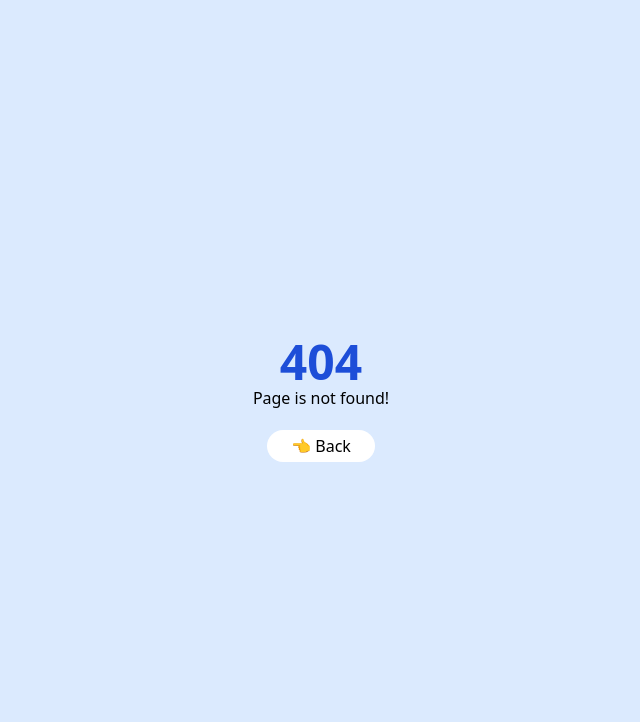
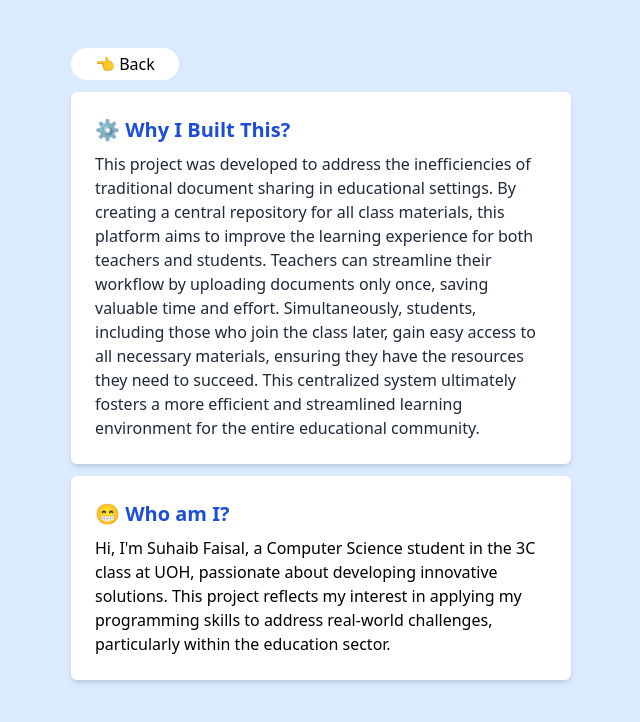
Before and after one commit to NimcaanDev/student-final-doc, a React (Vite) app: page /studentdocs/project-overview in a window 1280 px wide. Before the commit this address had no page. Shown: the top 722 px of the page, without its empty margins (319-959 px from the left). Built offline with nearby package versions, Linux system fonts and the light colour scheme.

Commit message:
finished the project overview page

```diff
--- /dev/null
+++ b/src/pages/projectOverview.jsx
@@ -0,0 +1,30 @@
+import React from 'react'
+import Back from '../components/back'
+
+const ProjectOverview = () => {
+    return (
+        <div className='w-[90%] md:w-[500px] mx-auto flex flex-col gap-3 my-12'>
+            <Back />
+            <div className='why-i-built-this bg-white p-6 rounded-md shadow-md flex flex-col gap-2'>
+                <h1 className='text-blue-700 font-semibold text-xl'>⚙️ Why I Built This?</h1>
+                <p className='text-gray-800'>This project was developed to address the inefficiencies of traditional document sharing in educational settings. By creating a central repository for all class materials, this platform aims to improve the learning experience for both teachers and students. Teachers can streamline their workflow by uploading documents only once, saving valuable time and effort.
+
+                    Simultaneously, students, including those who join the class later, gain easy access to all necessary materials, ensuring they have the resources they need to succeed. This centralized system ultimately fosters a more efficient and streamlined learning environment for the entire educational community.</p>
+            </div>
+            <div className='who-am-i bg-white p-6 rounded-md shadow-md flex flex-col gap-2'>
+                <h1 className='text-blue-700 font-semibold text-xl'>😁 Who am I?</h1>
+                <p>Hi, I'm Suhaib Faisal, a Computer Science student in the 3C class at UOH, passionate about developing innovative solutions. This project reflects my interest in applying my programming skills to address real-world challenges, particularly within the education sector.</p>
+            </div>
+            {/* <div className='reach-me bg-white p-6 rounded-md shadow-md flex flex-col gap-2'>
+                <h1 className='text-blue-700 font-semibold text-xl'>📞 Reach me</h1>
+                <ul>
+                    <li><span><i class="fa-regular fa-envelope"></i></span> <a href="mailto:zuhaybhamar@gmail.com" target='_blank' className='text-blue-700 hover:underline transition'>zuhaybhamar@gmail.com</a></li>
+                    <li><span><i class="fa-brands fa-instagram"></i></span> <a href="https://www.instagram.com/zuhaib__faisal?igsh=MTJ0czB5OWFpbDNo&utm_source=qr" target='_blank' className='text-blue-700 hover:underline transition'>Instagram</a></li>
+                    <li><span><i class="fa-brands fa-whatsapp"></i></span> <a href="https://www.instagram.com/zuhaib__faisal?igsh=MTJ0czB5OWFpbDNo&utm_source=qr" target='_blank' className='text-blue-700 hover:underline transition'>Whatsapp</a></li>
+                </ul>
+            </div> */}
+        </div>
+    )
+}
+
+export default ProjectOverview
```
Also changed, not shown: src/router.jsx (+6 -1 lines).
